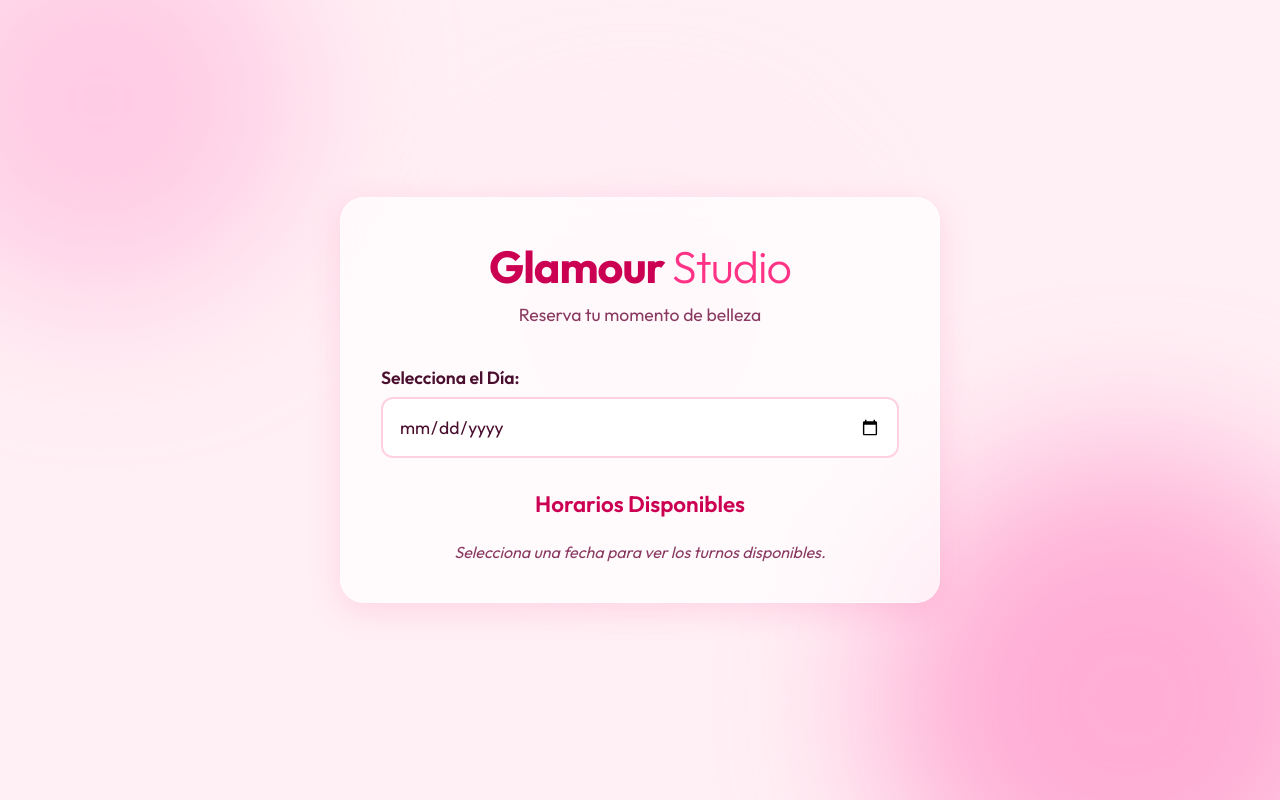
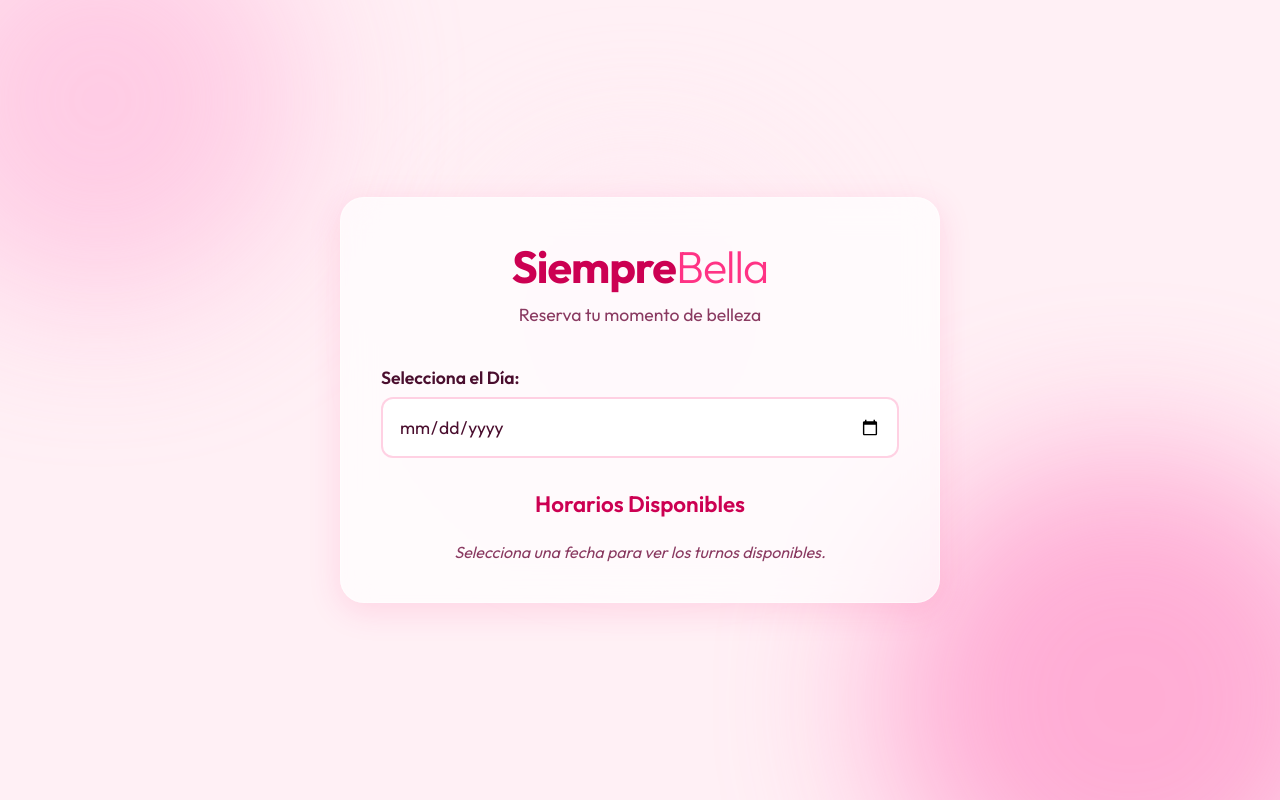
Before and after one commit to lucassoldo/Pelu-Cami, a website: page public/index.html in a window 1280 px wide. Drawn offline with Linux system fonts and the light colour scheme.

Commit message:
actualizo nombre

```diff
--- a/public/index.html
+++ b/public/index.html
@@ -1,14 +1,16 @@
 <!DOCTYPE html>
 <html lang="es">
+
 <head>
     <meta charset="UTF-8">
     <meta name="viewport" content="width=device-width, initial-scale=1.0">
-    <title>Reserva de Turnos - Glamour Peluquería</title>
+    <title>Reserva de Turnos - Siempre Bella</title>
     <link rel="preconnect" href="https://fonts.googleapis.com">
     <link rel="preconnect" href="https://fonts.gstatic.com" crossorigin>
     <link href="https://fonts.googleapis.com/css2?family=Outfit:wght@300;400;600;700&display=swap" rel="stylesheet">
     <link rel="stylesheet" href="style.css">
 </head>
+
 <body>
     <div class="background-shapes">
         <div class="shape shape-1"></div>
@@ -18,7 +20,7 @@
 
     <main class="container">
         <header>
-            <h1>Glamour <span>Studio</span></h1>
+            <h1>Siempre<span>Bella</span></h1>
             <p>Reserva tu momento de belleza</p>
         </header>
 
@@ -61,4 +63,5 @@
 
     <script src="app.js"></script>
 </body>
+
 </html>
```
